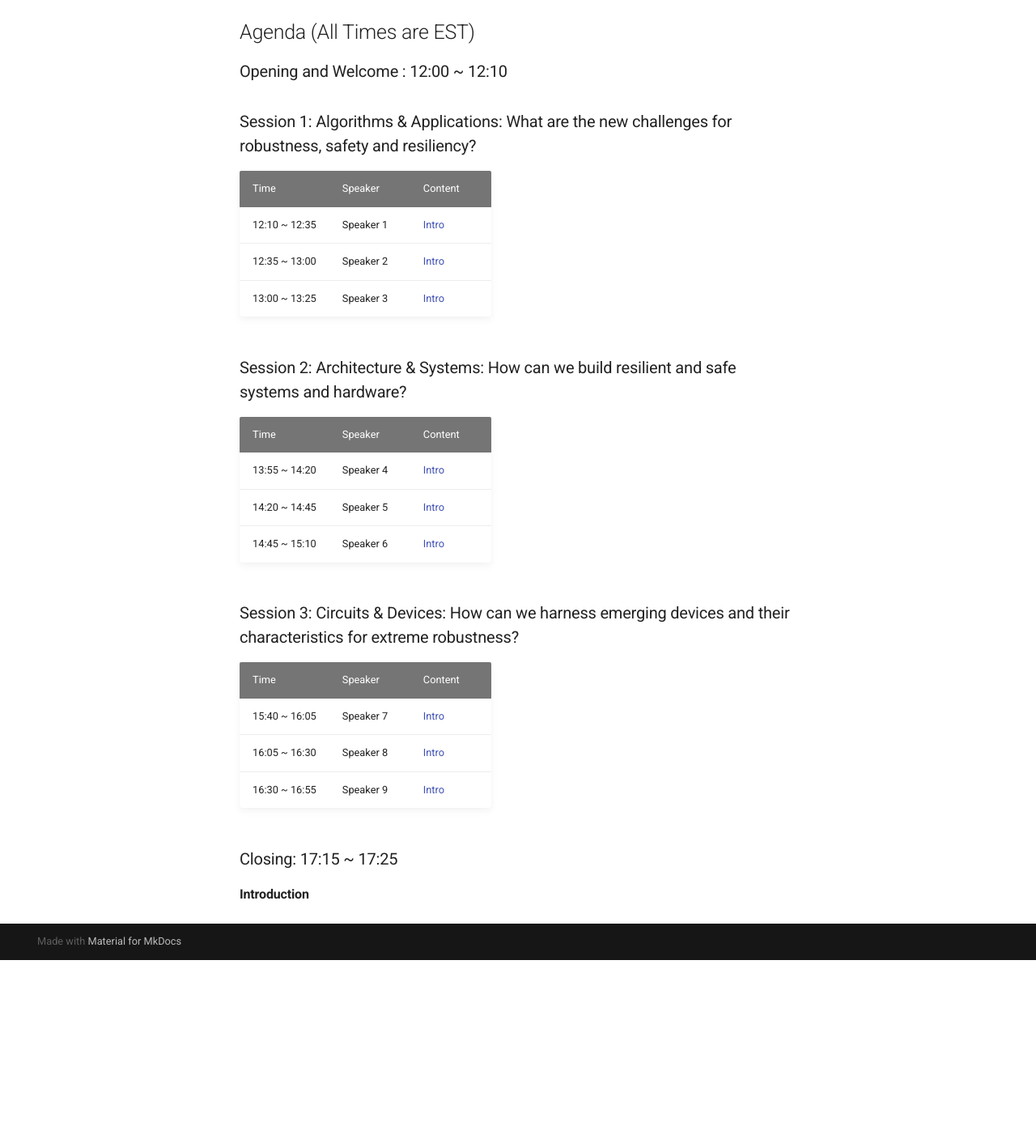
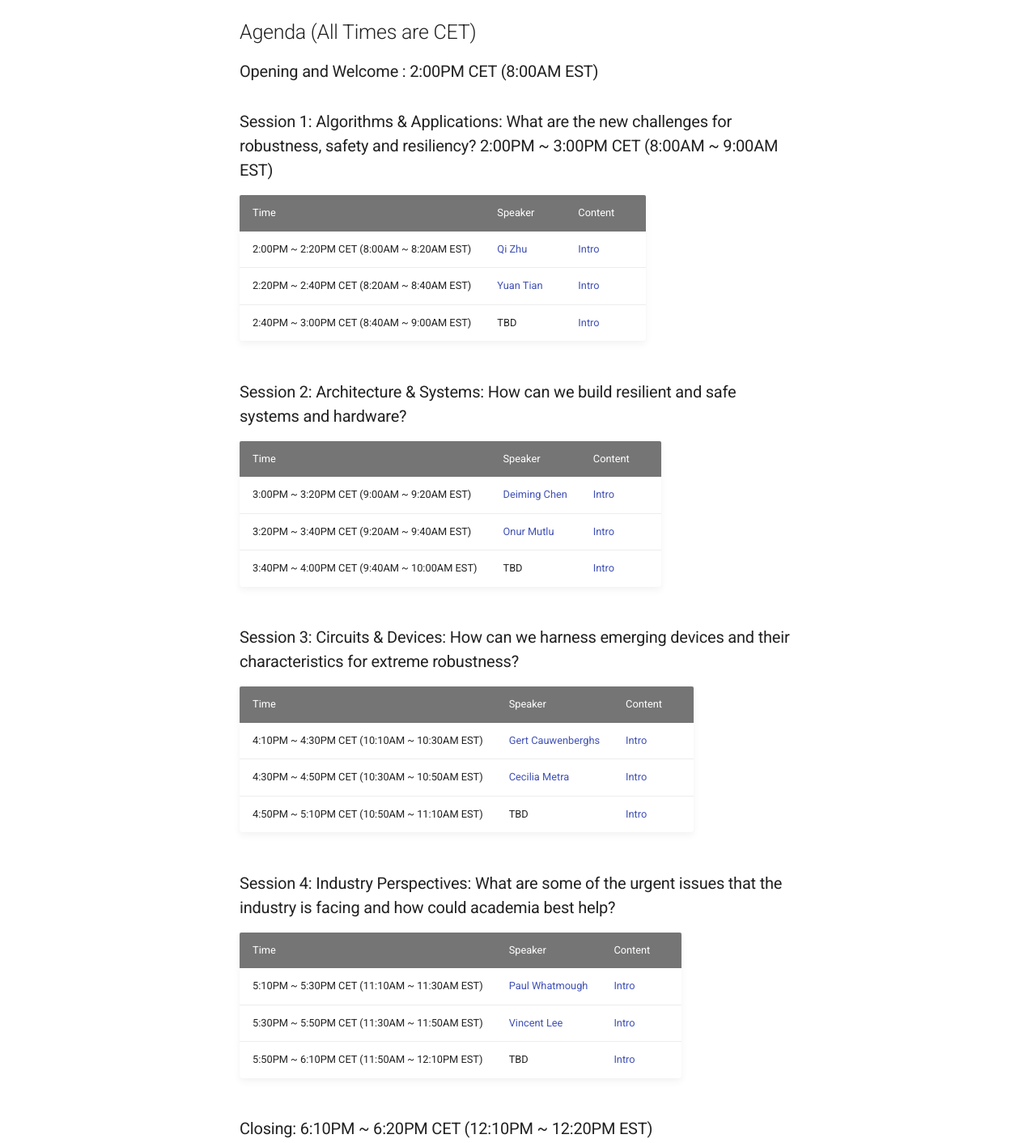
Before and after one commit to rss2workshop/rss2workshop.github.io, a plain HTML site: page index.html in a window 1280 px wide. Shown: the part 1200-2612 px from the top of the page at 81% size. Before the commit the page ends 2386 px from the top, so only its background shows below. Drawn offline with Linux system fonts and the light colour scheme.

Commit message:
update to 2022

```diff
--- a/index.html
+++ b/index.html
@@ -184,7 +184,7 @@
         </label>
 
       <a href="./2021" class="md-nav__link md-nav__link--active">
-        RSS2_2021
+        2021 Edition
       </a>
 
 
@@ -215,23 +215,23 @@
 </li>
 
         <li class="md-nav__item">
-  <a href="#agenda-all-times-are-est" class="md-nav__link">
-    Agenda (All Times are EST)
+  <a href="#agenda-all-times-are-cet" class="md-nav__link">
+    Agenda (All Times are CET)
   </a>
 
-    <nav class="md-nav" aria-label="Agenda (All Times are EST)">
+    <nav class="md-nav" aria-label="Agenda (All Times are CET)">
       <ul class="md-nav__list">
 
           <li class="md-nav__item">
-  <a href="#opening-and-welcome-1200-1210" class="md-nav__link">
-    Opening and Welcome : 12:00 ~ 12:10
+  <a href="#opening-and-welcome-200pm-cet-800am-est" class="md-nav__link">
+    Opening and Welcome : 2:00PM CET (8:00AM EST)
   </a>
 
 </li>
 
           <li class="md-nav__item">
-  <a href="#session-1-algorithms-applications-what-are-the-new-challenges-for-robustness-safety-and-resiliency" class="md-nav__link">
-    Session 1: Algorithms &amp; Applications: What are the new challenges for robustness, safety and resiliency?
+  <a href="#session-1-algorithms-applications-what-are-the-new-challenges-for-robustness-safety-and-resiliency-200pm-300pm-cet-800am-900am-est" class="md-nav__link">
+    Session 1: Algorithms &amp; Applications: What are the new challenges for robustness, safety and resiliency? 2:00PM ~ 3:00PM CET (8:00AM ~ 9:00AM EST)
   </a>
 
 </li>
@@ -251,11 +251,18 @@
 </li>
 
           <li class="md-nav__item">
-  <a href="#closing-1715-1725" class="md-nav__link">
-    Closing: 17:15 ~ 17:25
+  <a href="#session-4-industry-perspectives-what-are-some-of-the-urgent-issues-that-the-industry-is-facing-and-how-could-academia-best-help" class="md-nav__link">
+    Session 4: Industry Perspectives: What are some of the urgent issues that the industry is facing and how could academia best help?
   </a>
 
-    <nav class="md-nav" aria-label="Closing: 17:15 ~ 17:25">
+</li>
+
+          <li class="md-nav__item">
+  <a href="#closing-610pm-620pm-cet-1210pm-1220pm-est" class="md-nav__link">
+    Closing: 6:10PM ~ 6:20PM CET (12:10PM ~ 12:20PM EST)
+  </a>
+
+    <nav class="md-nav" aria-label="Closing: 6:10PM ~ 6:20PM CET (12:10PM ~ 12:20PM EST)">
       <ul class="md-nav__list">
 
           <li class="md-nav__item">
@@ -322,23 +329,23 @@
 </li>
 
         <li class="md-nav__item">
-  <a href="#agenda-all-times-are-est" class="md-nav__link">
-    Agenda (All Times are EST)
+  <a href="#agenda-all-times-are-cet" class="md-nav__link">
+    Agenda (All Times are CET)
   </a>
 
-    <nav class="md-nav" aria-label="Agenda (All Times are EST)">
+    <nav class="md-nav" aria-label="Agenda (All Times are CET)">
       <ul class="md-nav__list">
 
           <li class="md-nav__item">
-  <a href="#opening-and-welcome-1200-1210" class="md-nav__link">
-    Opening and Welcome : 12:00 ~ 12:10
+  <a href="#opening-and-welcome-200pm-cet-800am-est" class="md-nav__link">
+    Opening and Welcome : 2:00PM CET (8:00AM EST)
   </a>
 
 </li>
 
           <li class="md-nav__item">
-  <a href="#session-1-algorithms-applications-what-are-the-new-challenges-for-robustness-safety-and-resiliency" class="md-nav__link">
-    Session 1: Algorithms &amp; Applications: What are the new challenges for robustness, safety and resiliency?
+  <a href="#session-1-algorithms-applications-what-are-the-new-challenges-for-robustness-safety-and-resiliency-200pm-300pm-cet-800am-900am-est" class="md-nav__link">
+    Session 1: Algorithms &amp; Applications: What are the new challenges for robustness, safety and resiliency? 2:00PM ~ 3:00PM CET (8:00AM ~ 9:00AM EST)
   </a>
 
 </li>
@@ -358,11 +365,18 @@
 </li>
 
           <li class="md-nav__item">
-  <a href="#closing-1715-1725" class="md-nav__link">
-    Closing: 17:15 ~ 17:25
+  <a href="#session-4-industry-perspectives-what-are-some-of-the-urgent-issues-that-the-industry-is-facing-and-how-could-academia-best-help" class="md-nav__link">
+    Session 4: Industry Perspectives: What are some of the urgent issues that the industry is facing and how could academia best help?
   </a>
 
-    <nav class="md-nav" aria-label="Closing: 17:15 ~ 17:25">
+</li>
+
+          <li class="md-nav__item">
+  <a href="#closing-610pm-620pm-cet-1210pm-1220pm-est" class="md-nav__link">
+    Closing: 6:10PM ~ 6:20PM CET (12:10PM ~ 12:20PM EST)
+  </a>
+
+    <nav class="md-nav" aria-label="Closing: 6:10PM ~ 6:20PM CET (12:10PM ~ 12:20PM EST)">
       <ul class="md-nav__list">
 
           <li class="md-nav__item">
@@ -414,9 +428,9 @@
 <li><a href="http://yuhaozhu.com/">Yuhao Zhu</a></li>
 <li><a href="https://intelligentcomputinglab.yale.edu/principal-investigator">Priya Panda</a></li>
 </ul>
-<h2 id="agenda-all-times-are-est">Agenda (All Times are EST)</h2>
-<h3 id="opening-and-welcome-1200-1210">Opening and Welcome : 12:00 ~ 12:10</h3>
-<h3 id="session-1-algorithms-applications-what-are-the-new-challenges-for-robustness-safety-and-resiliency">Session 1: Algorithms &amp; Applications: What are the new challenges for robustness, safety and resiliency?</h3>
+<h2 id="agenda-all-times-are-cet">Agenda (All Times are CET)</h2>
+<h3 id="opening-and-welcome-200pm-cet-800am-est">Opening and Welcome : 2:00PM CET (8:00AM EST)</h3>
+<h3 id="session-1-algorithms-applications-what-are-the-new-challenges-for-robustness-safety-and-resiliency-200pm-300pm-cet-800am-900am-est">Session 1: Algorithms &amp; Applications: What are the new challenges for robustness, safety and resiliency? 2:00PM ~ 3:00PM CET (8:00AM ~ 9:00AM EST)</h3>
 <table>
 <thead>
 <tr>
@@ -427,18 +441,18 @@
 </thead>
 <tbody>
 <tr>
-<td>12:10 ~ 12:35</td>
-<td align="left">Speaker 1</td>
+<td>2:00PM ~ 2:20PM CET (8:00AM ~ 8:20AM EST)</td>
+<td align="left"><a href="http://eecs.northwestern.edu/~qzhu/">Qi Zhu</a></td>
 <td><a href="#jump1">Intro</a></td>
 </tr>
 <tr>
-<td>12:35 ~ 13:00</td>
-<td align="left">Speaker 2</td>
+<td>2:20PM ~ 2:40PM CET (8:20AM ~ 8:40AM EST)</td>
+<td align="left"><a href="https://www.ytian.info/">Yuan Tian</a></td>
 <td><a href="#jump2">Intro</a></td>
 </tr>
 <tr>
-<td>13:00 ~ 13:25</td>
-<td align="left">Speaker 3</td>
+<td>2:40PM ~ 3:00PM CET (8:40AM ~ 9:00AM EST)</td>
+<td align="left">TBD</td>
 <td><a href="#jump7">Intro</a></td>
 </tr>
 </tbody>
@@ -454,18 +468,18 @@
 </thead>
 <tbody>
 <tr>
-<td>13:55 ~ 14:20</td>
-<td align="left">Speaker 4</td>
+<td>3:00PM ~ 3:20PM CET (9:00AM ~ 9:20AM EST)</td>
+<td align="left"><a href="https://dchen.ece.illinois.edu/">Deiming Chen</a></td>
 <td><a href="#jump3">Intro</a></td>
 </tr>
 <tr>
-<td>14:20 ~ 14:45</td>
-<td align="left">Speaker 5</td>
+<td>3:20PM ~ 3:40PM CET (9:20AM ~ 9:40AM EST)</td>
+<td align="left"><a href="https://people.inf.ethz.ch/omutlu/">Onur Mutlu</a></td>
 <td><a href="#jump8">Intro</a></td>
 </tr>
 <tr>
-<td>14:45 ~ 15:10</td>
-<td align="left">Speaker 6</td>
+<td>3:40PM ~ 4:00PM CET (9:40AM ~ 10:00AM EST)</td>
+<td align="left">TBD</td>
 <td><a href="#jump9">Intro</a></td>
 </tr>
 </tbody>
@@ -481,23 +495,50 @@
 </thead>
 <tbody>
 <tr>
-<td>15:40 ~ 16:05</td>
-<td align="left">Speaker 7</td>
+<td>4:10PM ~ 4:30PM CET (10:10AM ~ 10:30AM EST)</td>
+<td align="left"><a href="https://isn.ucsd.edu/index.php">Gert Cauwenberghs</a></td>
 <td><a href="#jump4">Intro</a></td>
 </tr>
 <tr>
-<td>16:05 ~ 16:30</td>
-<td align="left">Speaker 8</td>
+<td>4:30PM ~ 4:50PM CET (10:30AM ~ 10:50AM EST)</td>
+<td align="left"><a href="https://www.computer.org/profiles/cecilia-metra">Cecilia Metra</a></td>
 <td><a href="#jump5">Intro</a></td>
 </tr>
 <tr>
-<td>16:30 ~ 16:55</td>
-<td align="left">Speaker 9</td>
+<td>4:50PM ~ 5:10PM CET (10:50AM ~ 11:10AM EST)</td>
+<td align="left">TBD</td>
 <td><a href="#jump6">Intro</a></td>
 </tr>
 </tbody>
 </table>
-<h3 id="closing-1715-1725">Closing: 17:15 ~ 17:25</h3>
+<h3 id="session-4-industry-perspectives-what-are-some-of-the-urgent-issues-that-the-industry-is-facing-and-how-could-academia-best-help">Session 4: Industry Perspectives: What are some of the urgent issues that the industry is facing and how could academia best help?</h3>
+<table>
+<thead>
+<tr>
+<th>Time</th>
+<th align="left">Speaker</th>
+<th>Content</th>
+</tr>
+</thead>
+<tbody>
+<tr>
+<td>5:10PM ~ 5:30PM CET (11:10AM ~ 11:30AM EST)</td>
+<td align="left"><a href="https://www.arm.ecs.soton.ac.uk/people/paul-whatmough/">Paul Whatmough</a></td>
+<td><a href="#jump4">Intro</a></td>
+</tr>
+<tr>
+<td>5:30PM ~ 5:50PM CET (11:30AM ~ 11:50AM EST)</td>
+<td align="left"><a href="https://www.linkedin.com/in/vincent-lee-15685425/">Vincent Lee</a></td>
+<td><a href="#jump5">Intro</a></td>
+</tr>
+<tr>
+<td>5:50PM ~ 6:10PM CET (11:50AM ~ 12:10PM EST)</td>
+<td align="left">TBD</td>
+<td><a href="#jump6">Intro</a></td>
+</tr>
+</tbody>
+</table>
+<h3 id="closing-610pm-620pm-cet-1210pm-1220pm-est">Closing: 6:10PM ~ 6:20PM CET (12:10PM ~ 12:20PM EST)</h3>
 <h4 id="introduction_1">Introduction</h4>
 <p><span id = "jump1"></span></p>
 
```
